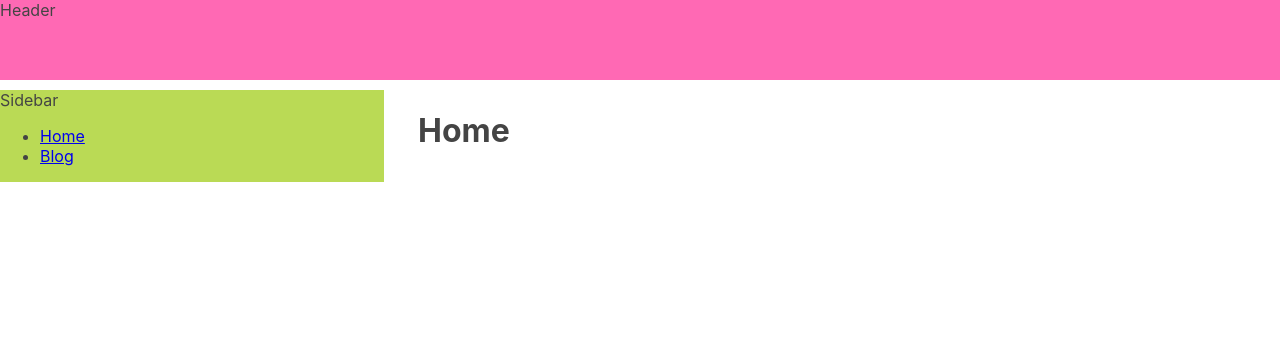
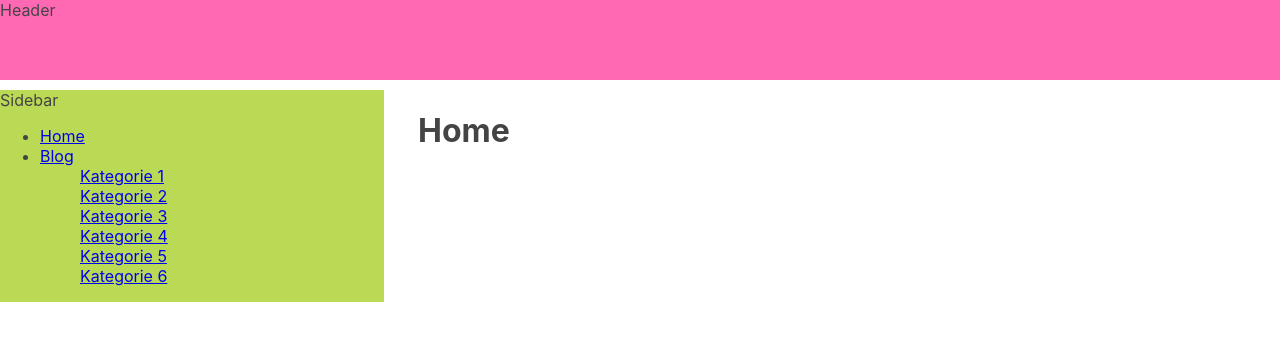
Before and after one commit to idealo/idealo.design, a React (Create React App) app in the folder packages/blog/: page / in a window 1280 px wide. Shown: the top 340 px of the page. Built offline with nearby package versions, Linux system fonts and the light colour scheme.

Commit message:
Adding a category list to the side bar

```diff
--- a/packages/blog/src/App.jsx
+++ b/packages/blog/src/App.jsx
@@ -8,11 +8,22 @@ import {
     Route,
     Link
 } from "react-router-dom";
+import {fetchList} from "./blogData";
 
 function Home() {
     return <h1>Home</h1>
 }
 
+function CategoryList() {
+    const cat = fetchList();
+    return cat.map((blog) => {
+        return (
+                    <div key={blog.category.slug}>
+                        <Link to={`/blog/${blog.category.slug}`}>{blog.category.displayValue}</Link>
+                    </div>
+        )
+    })
+}
 function App() {
 
     return (
@@ -30,6 +41,10 @@ function App() {
                         </li>
                         <li>
                             <Link to="/blog">Blog</Link>
+                            <ul>
+                                <div className="ListOfCategories"></div>
+                                <CategoryList/>
+                            </ul>
                         </li>
                     </ul>
                 </div>
```
